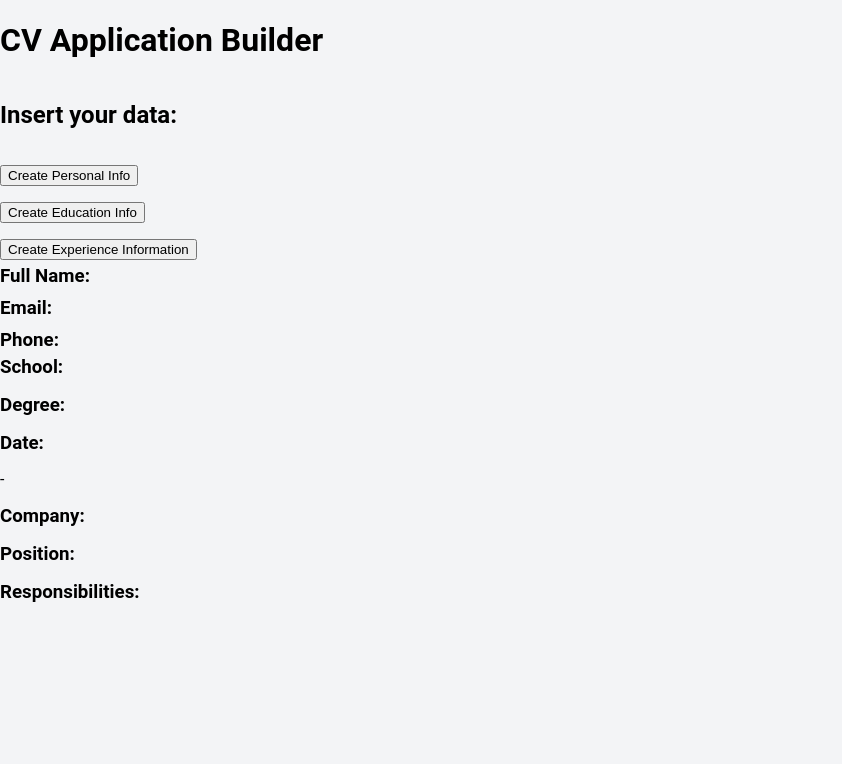
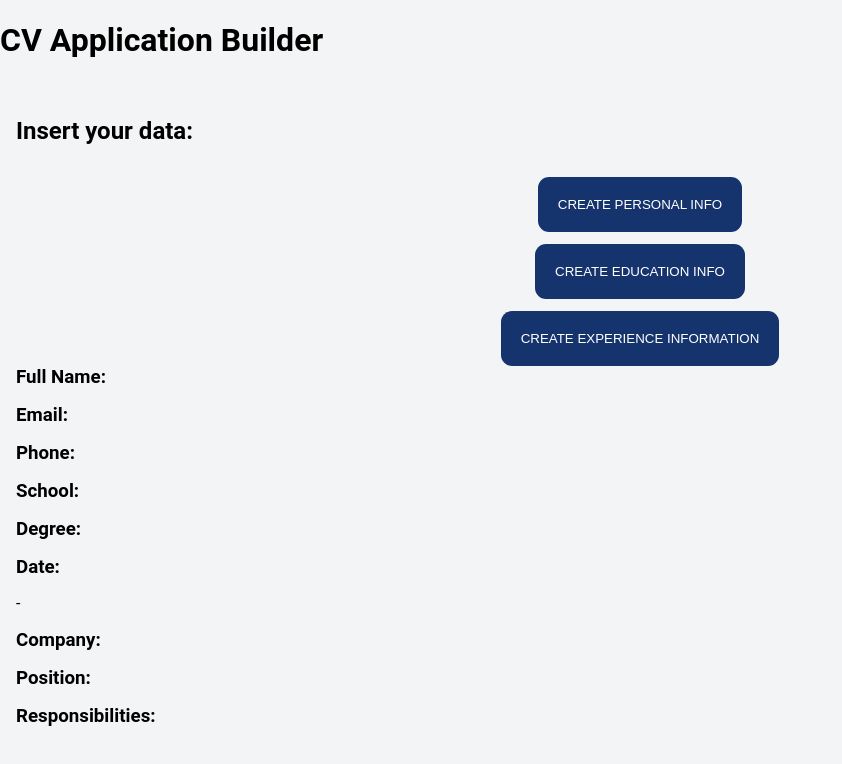
Before and after one commit to AirDevil188/cv-application, a React (Vite) app: page / in a window 1280 px wide. Shown: the top 764 px of the page, without its empty margins (0-842 px from the left). Built offline with nearby package versions, Linux system fonts and the light colour scheme.

Commit message:
changes to the form styling

```diff
--- a/src/App.jsx
+++ b/src/App.jsx
@@ -29,6 +29,7 @@ function App() {
 
   return (
     <>
+      <main className="main-content">
         <section className="forms-section">
           <h2>Insert your data:</h2>
           <PersonalInfoForm
@@ -55,6 +56,7 @@ function App() {
           <EducationSection submit={submit} formData={userData} />
           <ExperienceSection submit={submit} formData={userData} />
         </section>
+      </main>
     </>
   );
 }
--- a/src/components/Education.jsx
+++ b/src/components/Education.jsx
@@ -62,7 +62,9 @@ export default function EducationInfoForm({ userData, setUserData, submit, setSu
                 defaultValue={userData.endDate}
                 required={true}
               />
-              <button type="submit">Submit</button>
+              <div className="form-button-container">
+                <button type="submit">Submit</button>
+              </div>
             </form>
           </div>
         ) : null}
--- a/src/components/Experience.jsx
+++ b/src/components/Experience.jsx
@@ -61,6 +61,7 @@ export default function ExperienceInfoForm({ userData, setUserData, submit, setS
               name="responsibilities"
               defaultValue={userData.responsibilities}
             />
+            <div className="form-button-container"></div>
             <button type="submit">Submit</button>
           </form>
         </div>
--- a/src/components/PersonalInfo.jsx
+++ b/src/components/PersonalInfo.jsx
@@ -60,7 +60,9 @@ export default function PersonalInfoForm({ userData, setUserData, submit, setSub
               <input type="email" id="email" name="email" defaultValue={userData.email} required={true} />
               <label htmlFor="phone">Phone: </label>
               <input type="number" id="number" name="number" defaultValue={userData.phone} required={true} />
-              <button type="submit">Submit</button>
+              <div className="form-button-container">
+                <button type="submit">Submit</button>
+              </div>
             </form>
           </div>
         ) : null}
--- a/src/styles/main.css
+++ b/src/styles/main.css
@@ -1,5 +1,6 @@
 :root {
   --background-color: #f3f4f6;
+  --highlight-color: #15346d;
 }
 
 html {
@@ -24,9 +25,33 @@ body {
   background-color: var(--background-color);
 }
 
+button {
+  cursor: pointer;
+  text-align: center;
+  border-radius: 11px;
+  padding: 15px;
+  border: none;
+  background: var(--highlight-color);
+  color: #fff;
+  text-transform: uppercase;
+}
+
 h3 {
   margin: 0;
   padding: 0;
+}
+
+form {
+  display: flex;
+  flex-flow: column wrap;
+  gap: 1rem;
+}
+
+input {
+  padding: 10px;
+  border: none;
+  border-radius: 12px;
+  background-color: #f3f4f6;
 }
 
 #root {
@@ -34,37 +59,41 @@ h3 {
   flex-flow: column wrap;
 }
 
+.main-content {
+  display: flex;
+  flex-flow: column wrap;
+  padding: 1rem;
+}
+
 .forms-section {
   display: flex;
   flex-flow: column wrap;
-  gap: 1rem;
+  gap: 12px;
 }
 
 .form-container {
+  padding: 1rem;
   background-color: #fff;
+  border-radius: 12px;
 }
 
-input {
-  border: none;
-  min-width: 300px;
-  height: auto;
-  border-radius: 15px;
-  background-color: #f3f4f6;
+.personal-form,
+.education-form,
+.experience-form {
+  display: flex;
+  flex-flow: column wrap;
 }
 
-.form-container > form {
+.form-button-container {
   display: flex;
   flex-flow: column wrap;
-  align-items: flex-start;
+  align-items: stretch;
 }
 
-.personal-info > div,
-.education-date > div,
-.experience-date > div {
+.personal-form > button,
+.education-form > button,
+.experience-form > button {
   display: flex;
-  flex-flow: row wrap;
-  align-items: center;
+  align-self: center;
+  padding: 20px;
 }
-.right-container {
-  flex-flow: column wrap;
-}
```
Lines whose indentation alone changed are shown as unchanged.
